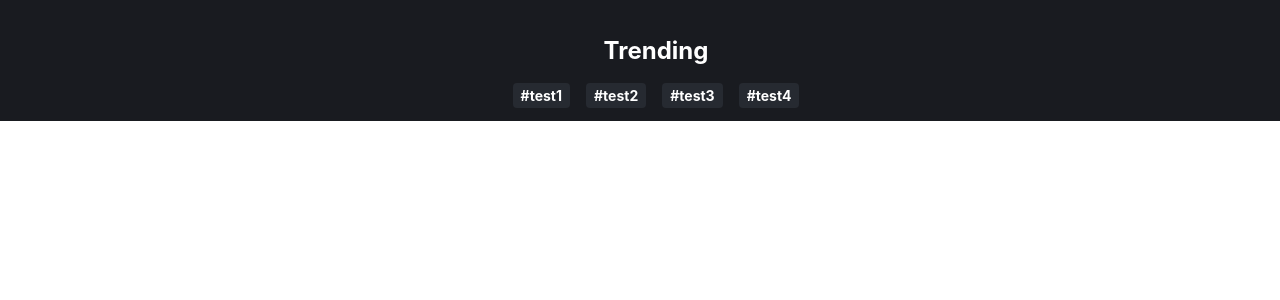
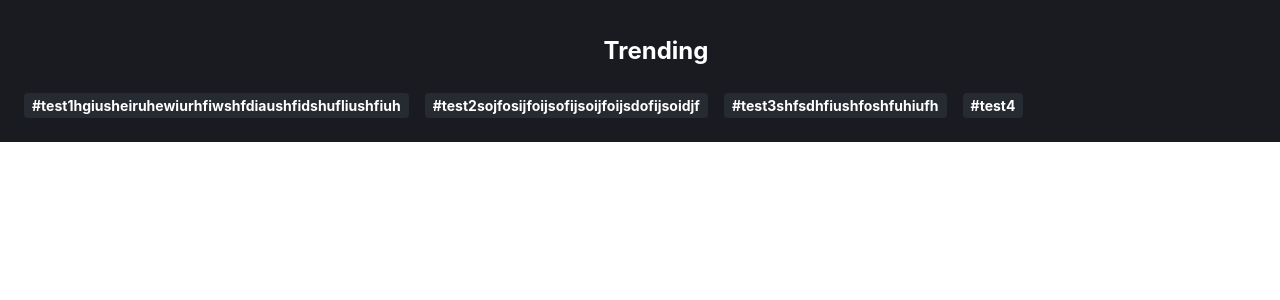
Before and after one commit to wkurchied/tiktok-hackathon, a React (Create React App) app: page / in a window 1280 px wide. Shown: the top 300 px of the page. Built offline with nearby package versions, Linux system fonts and the light colour scheme.

Commit message:
Move hashtags in app.js

```diff
--- a/src/App.js
+++ b/src/App.js
@@ -1,10 +1,18 @@
+import { useState } from 'react';
 import './App.css';
 import HashtagList from './components/HashtagList/HashtagList';
 
 function App() {
+  const [hashtags] = useState(["test1hgiusheiruhewiurhfiwshfdiaushfidshufliushfiuh", "test2sojfosijfoijsofijsoijfoijsdofijsoidjf", "test3shfsdhfiushfoshfuhiufh", "test4"]);
+
+  // TODO: get hashtags from BE
+/*   useEffect(() => {
+
+   }, [hashtags]); */
+
   return (
     <div className="App">
-      <HashtagList />
+      <HashtagList hashtags={hashtags} />
     </div>
   );
 }
--- a/src/components/HashtagList/HashtagList.js
+++ b/src/components/HashtagList/HashtagList.js
@@ -1,16 +1,7 @@
-import { useEffect, useState } from "react";
 import HashtagListItem from "../HashtagListItem/HashtagListItem";
+import "./HashtagList.css";
 
-function HashtagList() {
-    const [hashtags, setHashtags] = useState(["test1", "test2", "test3", "test4"]);
-
-    // TODO: get hashtags from BE
-   /*  useEffect(() => {
-        if(hashtags && hashtags.length === 0) {
-            setHashtags("test1", "test2", "test3", "test4")
-        }
-    }, [hashtags]); */
-
+function HashtagList({hashtags}) {
     return (
         <div className="HashtagListContainer">
             <h2>Trending</h2>
```
